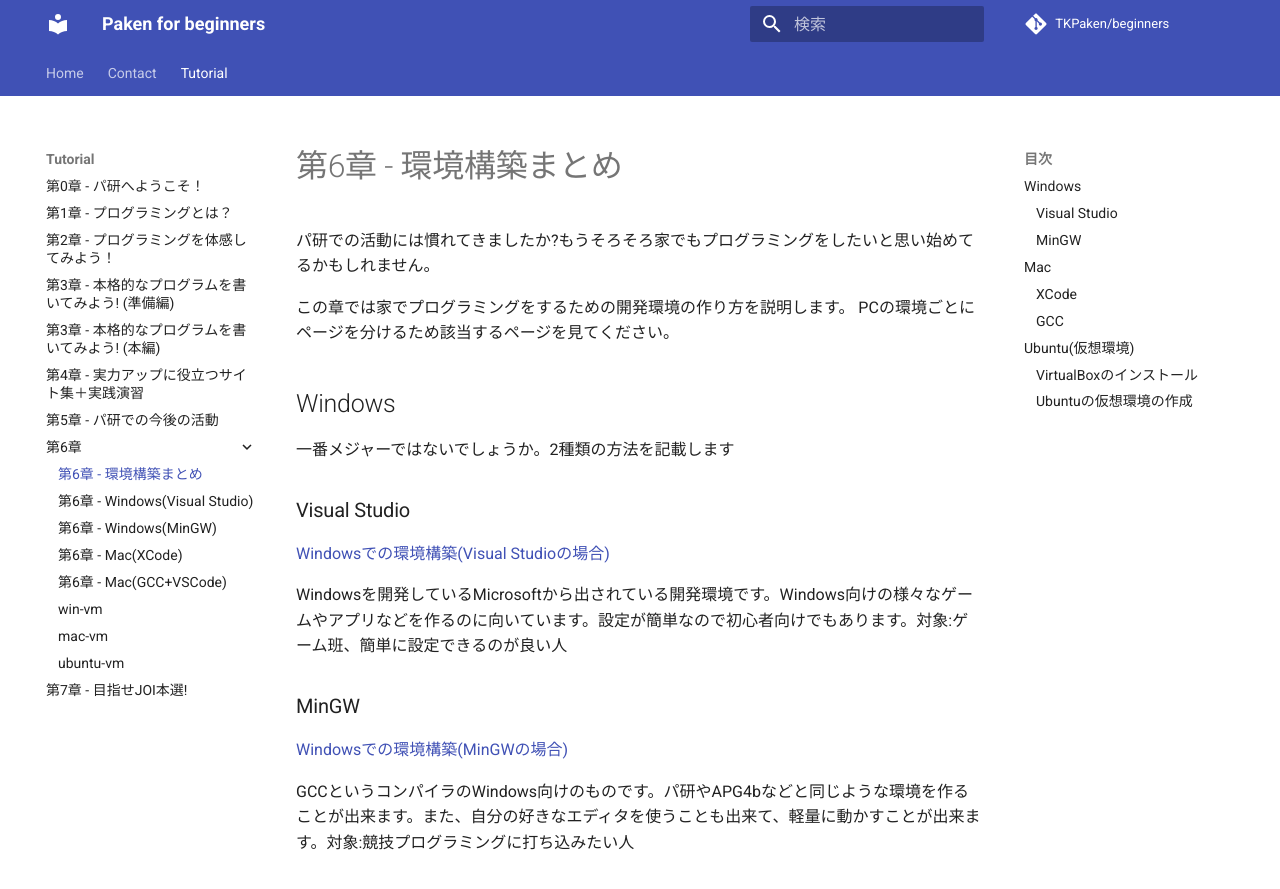
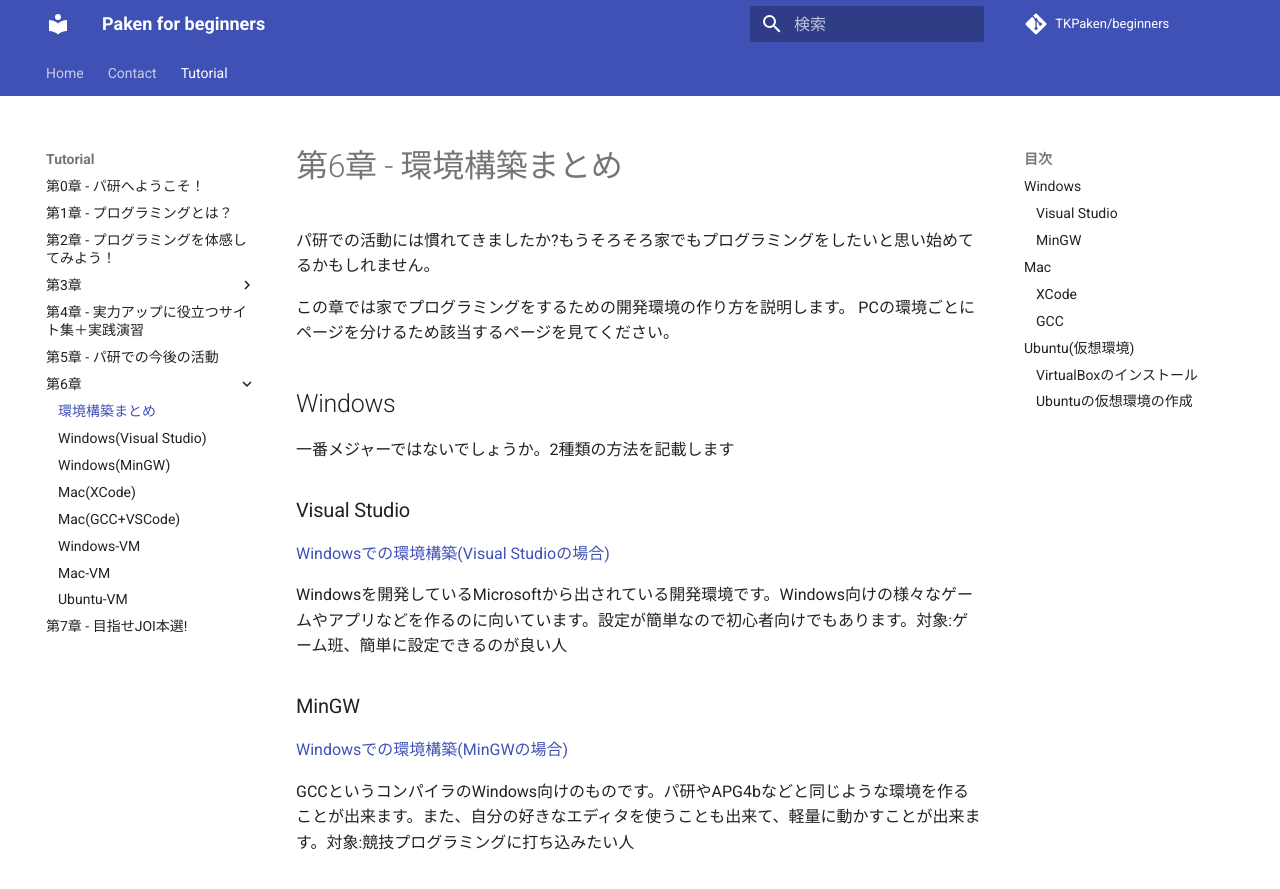
Before and after one commit to TKPaken/beginners, an MkDocs documentation site: the page built from docs/chapter6/index.md, in a window 1280 px wide and 900 px high. Shown: the top 889 px of the window. Built offline with MkDocs 1.6.1 and Material for MkDocs 9.7.7, drawn with Linux system fonts in a browser that asks for light colours; comment, search, counter and statistics services are not loaded.

```diff
--- a/mkdocs.yml
+++ b/mkdocs.yml
@@ -69,17 +69,18 @@
     - 第0章 - パ研へようこそ！: chapter0/index.md
     - 第1章 - プログラミングとは？: chapter1/index.md
     - 第2章 - プログラミングを体感してみよう！: chapter2/index.md
-    - 第3章 - 本格的なプログラムを書いてみよう! (準備編): chapter3/geany.md
-    - 第3章 - 本格的なプログラムを書いてみよう! (本編): chapter3/apg4b.md
+    - 第3章:
+      - 本格的なプログラムを書いてみよう! (準備編): chapter3/geany.md
+      - 本格的なプログラムを書いてみよう! (本編): chapter3/apg4b.md
     - 第4章 - 実力アップに役立つサイト集＋実践演習: chapter4/index.md
     - 第5章 - パ研での今後の活動: chapter5/index.md
     - 第6章:
-      - 第6章 - 環境構築まとめ: chapter6/index.md
-      - 第6章 - Windows(Visual Studio): chapter6/windows-visualstudio.md
-      - 第6章 - Windows(MinGW): chapter6/windows-mingw.md
-      - 第6章 - Mac(XCode): chapter6/mac-xcode.md
-      - 第6章 - Mac(GCC+VSCode): chapter6/mac-gcc.md
-      - win-vm: chapter6/virtualbox-windows.md
-      - mac-vm: chapter6/virtualbox-mac.md
-      - ubuntu-vm: chapter6/ubuntu-virtualmachine.md
+      - 環境構築まとめ: chapter6/index.md
+      - Windows(Visual Studio): chapter6/windows-visualstudio.md
+      - Windows(MinGW): chapter6/windows-mingw.md
+      - Mac(XCode): chapter6/mac-xcode.md
+      - Mac(GCC+VSCode): chapter6/mac-gcc.md
+      - Windows-VM: chapter6/virtualbox-windows.md
+      - Mac-VM: chapter6/virtualbox-mac.md
+      - Ubuntu-VM: chapter6/ubuntu-virtualmachine.md
     - 第7章 - 目指せJOI本選!: chapter7/index.md
```
Also changed, not shown: docs/index.md (+1 -1 lines).
